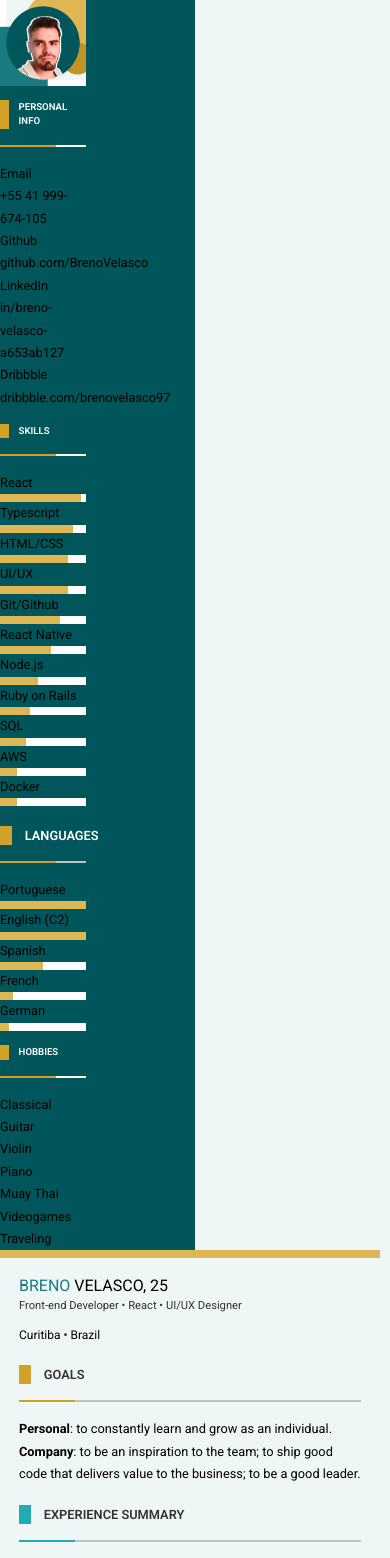
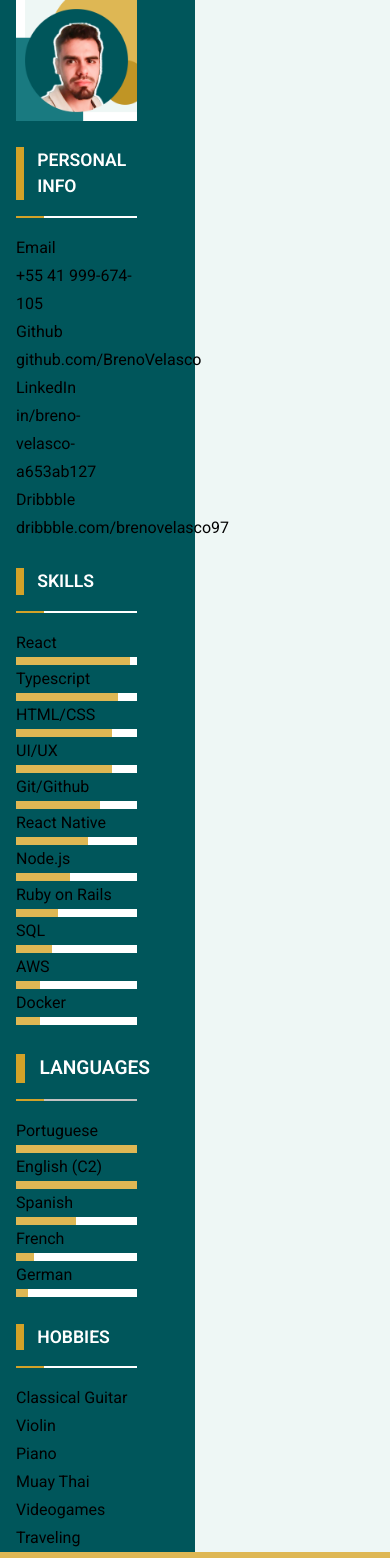
Before and after one commit to BrenoVelasco/breno-velasco, a Svelte app: page / in a window 390 px wide. Shown: the top 1558 px of the page. Built offline with nearby package versions, Linux system fonts and the light colour scheme.

Commit message:
feat: mobile responsiveness

```diff
--- a/src/App.svelte
+++ b/src/App.svelte
@@ -6,6 +6,7 @@
 <main class="flex justify-center">
   <div id="content" class="flex">
     <Sidebar />
+
     <Main />
   </div>
 </main>
@@ -21,7 +22,7 @@
   }
 
   #content {
-    max-width: 1680px;
-    width: 97.5%;
+    max-width: 1440px;
+    width: 100%;
   }
 </style>
--- a/src/app.css
+++ b/src/app.css
@@ -19,27 +19,27 @@ body {
 }
 
 h1 {
-  font-size: clamp(1rem, 3vw, 3.5rem) !important;
+  font-size: clamp(1.8em, 3vw, 3em) !important;
 }
 
 h2 {
-  font-size: clamp(0.7rem, 1.5vw, 2rem) !important;
+  font-size: clamp(1.2em, 1.8vw, 2em) !important;
 }
 
 h3 {
-  font-size: clamp(0.8rem, 1.8vw, 2.2rem) !important;
+  font-size: clamp(1.2em, 1.5vw, 1.8em) !important;
 }
 
 h4 {
-  font-size: clamp(0.6rem, 1.3vw, 1.8rem) !important;
+  font-size: clamp(1.1em, 1.3vw, 1.6em) !important;
 }
 
 h5 {
-  font-size: clamp(0.4rem, 1vw, 1.5rem) !important;
+  font-size: clamp(1em, 1vw, 1.5em) !important;
 }
 
-p, li {
-  font-size: clamp(0.8rem, 1.2vw, 1.5rem);
+p, li, blockquote {
+  font-size: clamp(1em, 1.2vw, 1.2em) !important;
   line-height: 175% !important;
 }
 
--- a/src/components/main/Main.svelte
+++ b/src/components/main/Main.svelte
@@ -1,20 +1,42 @@
 <script>
+  import Avatar from '../avatar/Avatar.svelte'
+  import Info from '../sidebar/components/info/Info.svelte'
+  import Skills from '../sidebar/components/skills/Skills.svelte'
+  import Languages from '../sidebar/components/languages/Languages.svelte'
+  import Hobbies from '../sidebar/components/hobbies/Hobbies.svelte'
+  import TopLine from '../topLine/TopLine.svelte'
   import Education from './components/education/Education.svelte'
   import ExperienceSummary from './components/experienceSummary/ExperienceSummary.svelte'
   import Goals from './components/goals/Goals.svelte'
   import Header from './components/header/Header.svelte'
   import ProfessionalExperience from './components/professionalExperience/ProfessionalExperience.svelte'
-  import TopLine from '../topLine/TopLine.svelte'
 </script>
 
 <div id="wrapper">
   <TopLine />
 
+  <div class="flex md:hidden">
+    <Avatar />
+  </div>
+
   <section>
     <Header />
+  </section>
+
+  <section class="mobile-responsive-section block md:hidden py-3 mt-5">
+    <Info />
+  </section>
+
+  <section>
     <Goals />
     <ExperienceSummary />
     <ProfessionalExperience />
+  </section>
+
+  <section class="mobile-responsive-section block md:hidden py-3">
+    <Skills />
+    <Languages />
+    <Hobbies />
   </section>
 
   <section id="education-section" class="py-3">
@@ -28,9 +50,14 @@
     background-color: #eef7f5;
   }
 
-  section {
+  section,
+  .mobile-responsive-section {
     padding-left: 5%;
     padding-right: 5%;
+  }
+
+  .mobile-responsive-section {
+    background: #00565b;
   }
 
   #education-section {
--- a/src/components/main/components/education/Education.svelte
+++ b/src/components/main/components/education/Education.svelte
@@ -17,7 +17,7 @@
     <div class="basis-2/3">
       <h4 class="font-semibold text-white">{educationItem.name}</h4>
       {#if educationItem.course}
-        <h5 class="font-medium text-white mb-5">{educationItem.course}</h5>
+        <h5 class="font-medium text-white mb-3">{educationItem.course}</h5>
       {/if}
     </div>
   </div>
--- a/src/components/main/components/header/Header.svelte
+++ b/src/components/main/components/header/Header.svelte
@@ -25,6 +25,6 @@
   }
 
   #header-location {
-    font-size: clamp(0.75rem, 1.5vw, 1.5rem) !important;
+    font-size: clamp(1rem, 1.5vw, 1.5rem) !important;
   }
 </style>
--- a/src/components/main/components/professionalExperience/ProfessionalExperience.svelte
+++ b/src/components/main/components/professionalExperience/ProfessionalExperience.svelte
@@ -6,17 +6,17 @@
 <SectionHeader title={'Professional Experience'} color="#197A80" />
 
 {#each professionalExperience as experience}
-  <div class="flex mb-10">
-    <div class="basis-1/3">
+  <div class="md:flex mb-8 md:mb-10">
+    <div class="hidden md:block basis-1/3">
       <p class="font-medium text-gray-800">
         {experience.started_at} - {experience.ended_at ?? 'Today'}
       </p>
       <p class="font-medium text-gray-800">{experience.location}</p>
     </div>
 
-    <div class="basis-2/3">
+    <div class="md:basis-2/3">
       <h4 class="font-semibold text-gray-800">{experience.name}</h4>
-      <h5 class="font-medium text-gray-800 mb-5">{experience.title}</h5>
+      <h5 class="font-medium text-gray-800 mb-3 md:md-5">{experience.title}</h5>
       <p class="text-gray-800 text-justify">{experience.description}</p>
 
       <p class="font-medium text-gray-800">
--- a/src/components/sectionHeader/SectionHeader.svelte
+++ b/src/components/sectionHeader/SectionHeader.svelte
@@ -8,14 +8,14 @@
 {#if fromSidebar}
   <h4
     class="section-header text-gray-800"
-    style="border-left: 1em solid {color}; color: {textColor}"
+    style="border-left: 0.5em solid {color}; color: {textColor}"
   >
     {title}
   </h4>
 {:else}
   <h3
     class="section-header text-gray-800"
-    style="border-left: 1em solid {color}; color: {textColor}"
+    style="border-left: 0.5em solid {color}; color: {textColor}"
   >
     {title}
   </h3>
@@ -32,7 +32,7 @@
   .section-header {
     font-weight: 600;
     text-transform: uppercase;
-    padding-left: 1em;
+    padding-left: 0.75em;
     margin-top: 1.5em;
   }
 
@@ -40,12 +40,12 @@
     margin-top: 1em;
     margin-bottom: 1em;
     width: 100%;
-    height: 0.125rem;
+    height: 0.15rem;
   }
 
   .section-header-line-colored {
     margin-top: 1em;
-    width: 3.5em;
-    height: 0.125rem;
+    width: 1.75em;
+    height: 0.15rem;
   }
 </style>
--- a/src/components/sidebar/Sidebar.svelte
+++ b/src/components/sidebar/Sidebar.svelte
@@ -1,14 +1,14 @@
 <script>
-  import Avatar from './components/avatar/Avatar.svelte'
+  import Avatar from '../avatar/Avatar.svelte'
   import Info from './components/info/Info.svelte'
   import Hobbies from './components/hobbies/Hobbies.svelte'
   import Languages from './components/languages/Languages.svelte'
   import Skills from './components/skills/Skills.svelte'
 </script>
 
-<aside>
+<aside class="hidden md:block">
   <Avatar />
-  <div class="pr-8">
+  <div class="pr-5">
     <Info />
     <Skills />
     <Languages />
@@ -17,8 +17,23 @@
 </aside>
 
 <style>
+  @media only screen and (max-width: 640px) {
+    aside {
+      border-left: 0;
+      width: 100%;
+    }
+  }
+
   aside {
+    border-left: 1em solid #00565b;
     background-color: #00565b;
-    max-width: 22.5%;
+    max-width: 35%;
+  }
+
+  @media only screen and (min-width: 1024px) {
+    aside {
+      border-left: 1em solid #00565b;
+      width: 22.5% !important;
+    }
   }
 </style>
```
Also changed, not shown: src/components/avatar/Avatar.svelte (renamed from src/components/sidebar/components/avatar/Avatar.svelte).
